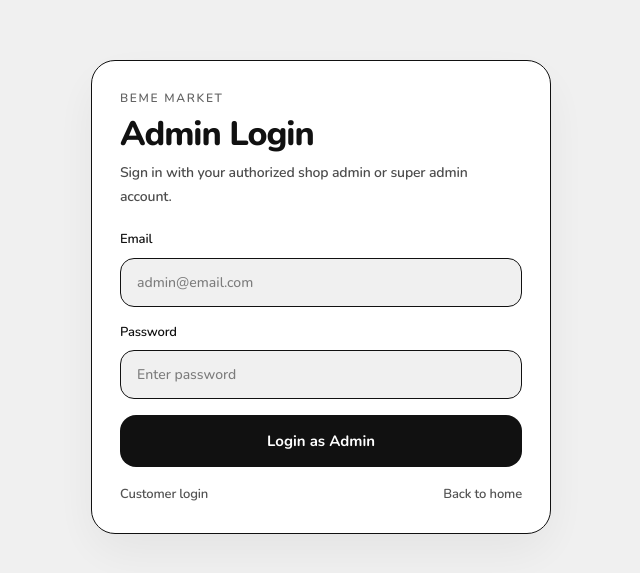
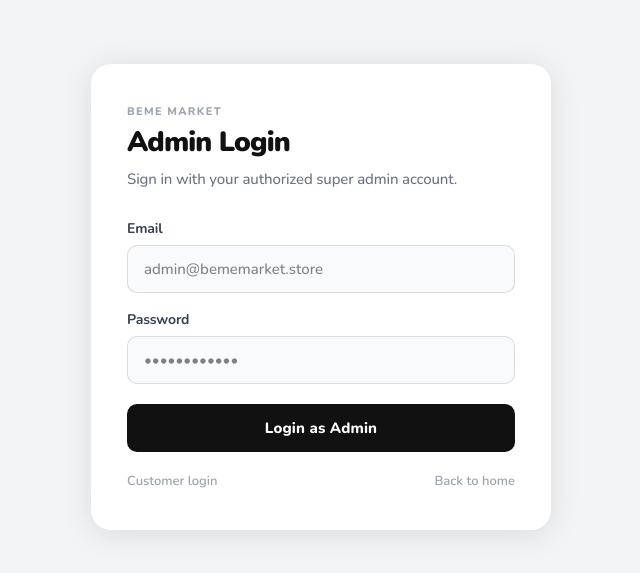
Before and after one commit to Orderion/Beme-Market, a React (Vite) app in the folder Beme-Frontend/: page /admin-login in a window 1280 px wide. Shown: the part 103-676 px from the top of the page, without its empty margins (319-959 px from the left). Built offline with nearby package versions, Linux system fonts and the light colour scheme; no server answers.

Commit message:
admin fix

```diff
--- a/Beme-Frontend/src/components/AdminRoute.jsx
+++ b/Beme-Frontend/src/components/AdminRoute.jsx
@@ -1,19 +1,19 @@
-import { Navigate, useLocation } from "react-router-dom";
+// src/components/AdminRoute.jsx
+import { Navigate } from "react-router-dom";
 import { useAuth } from "../context/AuthContext";
 
 export default function AdminRoute({ children }) {
-  const { user, isAdmin, loading } = useAuth();
-  const location = useLocation();
+  const { user, role, loading } = useAuth();
 
   if (loading) return null;
 
-  if (!user) {
-    return <Navigate to="/admin-login" replace state={{ from: location.pathname }} />;
-  }
+  if (!user) return <Navigate to="/admin-login" replace />;
 
-  if (!isAdmin) {
-    return <Navigate to="/admin-login" replace state={{ from: location.pathname }} />;
-  }
+  // Accept both "admin" (stored in Firestore) and
+  // "super_admin" (normalised by AuthContext)
+  const isAdmin = role === "super_admin" || role === "admin";
+
+  if (!isAdmin) return <Navigate to="/" replace />;
 
   return children;
 }
--- a/Beme-Frontend/src/components/auth/RequireAdmin.jsx
+++ b/Beme-Frontend/src/components/auth/RequireAdmin.jsx
@@ -1,15 +1,20 @@
-import { Navigate, useLocation } from "react-router-dom";
+// src/components/auth/RequireAdmin.jsx
+// Accepts role === "admin" OR role === "super_admin" from Firestore.
+import { Navigate } from "react-router-dom";
 import { useAuth } from "../../context/AuthContext";
 
 export default function RequireAdmin({ children }) {
-  const { isAdmin, loading } = useAuth();
-  const location = useLocation();
+  const { user, role, loading } = useAuth();
 
   if (loading) return null;
 
-  if (!isAdmin) {
-    return <Navigate to="/admin-login" replace state={{ from: location.pathname }} />;
-  }
+  if (!user) return <Navigate to="/admin-login" replace />;
+
+  // Accept both "admin" and "super_admin" — isSuperAdmin in AuthContext
+  // normalises "admin" → "super_admin", so checking either covers both.
+  const isAdmin = role === "super_admin" || role === "admin";
+
+  if (!isAdmin) return <Navigate to="/admin-login" replace />;
 
   return children;
 }
--- a/Beme-Frontend/src/pages/AdminLogin.jsx
+++ b/Beme-Frontend/src/pages/AdminLogin.jsx
@@ -1,115 +1,217 @@
-import { useMemo, useState } from "react";
-import { useLocation, useNavigate, Link } from "react-router-dom";
-import { useAuth } from "../context/AuthContext";
-import "./AdminLogin.css";
+import { useState } from "react";
+import { useNavigate } from "react-router-dom";
+import { signInWithEmailAndPassword, signOut } from "firebase/auth";
+import { doc, getDoc } from "firebase/firestore";
+import { auth, db } from "../firebase";
 
 export default function AdminLogin() {
   const navigate = useNavigate();
-  const location = useLocation();
-  const { login, logout } = useAuth();
+  const [email,    setEmail]    = useState("");
+  const [password, setPassword] = useState("");
+  const [error,    setError]    = useState("");
+  const [loading,  setLoading]  = useState(false);
 
-  const from = useMemo(() => {
-    return location.state?.from || "/admin";
-  }, [location.state]);
-
-  const [form, setForm] = useState({
-    email: "",
-    password: "",
-  });
-
-  const [loading, setLoading] = useState(false);
-  const [error, setError] = useState("");
-
-  const setField = (key) => (e) => {
-    setForm((prev) => ({
-      ...prev,
-      [key]: e.target.value,
-    }));
-  };
-
-  const handleSubmit = async (e) => {
+  const handleLogin = async (e) => {
     e.preventDefault();
     setError("");
-
-    const email = form.email.trim();
-    const password = form.password;
-
-    if (!email || !password) {
-      setError("Enter your admin email and password.");
-      return;
-    }
-
     setLoading(true);
 
     try {
-      const result = await login(email, password);
+      // 1. Sign in with Firebase Auth
+      const cred = await signInWithEmailAndPassword(auth, email.trim(), password);
 
-      if (!result || !["super_admin", "shop_admin"].includes(result.role)) {
-        await logout();
+      // 2. Read the user's role directly from Firestore
+      const snap = await getDoc(doc(db, "users", cred.user.uid));
+      const rawRole = String(snap.data()?.role || "").trim().toLowerCase();
+
+      // 3. Accept any admin variant stored in Firestore
+      //    ("admin", "super_admin" — shop_admin is removed from the new system)
+      const isAdmin = rawRole === "admin" || rawRole === "super_admin";
+
+      if (!isAdmin) {
+        // Sign them out — they shouldn't be in admin session
+        await signOut(auth);
         setError("This account is not authorized for admin access.");
-        setLoading(false);
         return;
       }
 
-      await result.user.getIdToken(true);
-      navigate(from, { replace: true });
+      // 4. Authorized — go to admin hub
+      navigate("/admin", { replace: true });
+
     } catch (err) {
-      console.error("Admin login failed:", err);
-      setError(err?.message || "Admin login failed. Please try again.");
+      // Firebase auth error codes
+      if (err.code === "auth/user-not-found" || err.code === "auth/wrong-password" || err.code === "auth/invalid-credential") {
+        setError("Incorrect email or password.");
+      } else if (err.code === "auth/too-many-requests") {
+        setError("Too many attempts. Please wait a moment and try again.");
+      } else if (err.code === "auth/invalid-email") {
+        setError("Please enter a valid email address.");
+      } else {
+        setError(err.message || "Login failed. Please try again.");
+      }
+    } finally {
       setLoading(false);
     }
   };
 
   return (
-    <div className="admin-login-page">
-      <div className="admin-login-card">
-        <p className="admin-login-eyebrow">Beme Market</p>
-        <h1 className="admin-login-title">Admin Login</h1>
-        <p className="admin-login-subtitle">
-          Sign in with your authorized shop admin or super admin account.
-        </p>
+    <div style={{
+      minHeight: "100vh",
+      background: "#F3F4F6",
+      display: "flex",
+      alignItems: "center",
+      justifyContent: "center",
+      padding: "24px 16px",
+      fontFamily: "var(--font-main, 'Nunito', system-ui, sans-serif)",
+    }}>
+      <div style={{
+        background: "#fff",
+        borderRadius: 20,
+        padding: "40px 36px",
+        width: "100%",
+        maxWidth: 460,
+        boxShadow: "0 4px 32px rgba(0,0,0,0.10)",
+      }}>
+        {/* Header */}
+        <div style={{ marginBottom: 28 }}>
+          <div style={{ fontSize: 11, fontWeight: 800, letterSpacing: "0.12em", textTransform: "uppercase", color: "#9CA3AF", marginBottom: 8 }}>
+            Beme Market
+          </div>
+          <h1 style={{ fontSize: 28, fontWeight: 900, color: "#111", letterSpacing: "-0.03em", margin: "0 0 10px" }}>
+            Admin Login
+          </h1>
+          <p style={{ fontSize: 15, color: "#6B7280", fontWeight: 500, margin: 0, lineHeight: 1.5 }}>
+            Sign in with your authorized super admin account.
+          </p>
+        </div>
 
-        <form className="admin-login-form" onSubmit={handleSubmit}>
-          <label className="admin-login-label">
-            <span>Email</span>
+        {/* Form */}
+        <form onSubmit={handleLogin}>
+          <div style={{ marginBottom: 16 }}>
+            <label style={{ display: "block", fontSize: 14, fontWeight: 700, color: "#374151", marginBottom: 6 }}>
+              Email
+            </label>
             <input
               type="email"
-              value={form.email}
-              onChange={setField("email")}
-              placeholder="admin@email.com"
+              value={email}
+              onChange={(e) => setEmail(e.target.value)}
+              placeholder="admin@bememarket.store"
+              required
               autoComplete="email"
-              disabled={loading}
+              style={{
+                width: "100%",
+                padding: "13px 16px",
+                border: "1.5px solid rgba(0,0,0,0.12)",
+                borderRadius: 10,
+                fontSize: 15,
+                fontFamily: "inherit",
+                fontWeight: 500,
+                color: "#111",
+                background: "#F9FAFB",
+                outline: "none",
+                boxSizing: "border-box",
+                transition: "border-color 0.15s",
+              }}
+              onFocus={e => e.target.style.borderColor = "#046EF2"}
+              onBlur={e  => e.target.style.borderColor = "rgba(0,0,0,0.12)"}
             />
-          </label>
+          </div>
 
-          <label className="admin-login-label">
-            <span>Password</span>
+          <div style={{ marginBottom: 20 }}>
+            <label style={{ display: "block", fontSize: 14, fontWeight: 700, color: "#374151", marginBottom: 6 }}>
+              Password
+            </label>
             <input
               type="password"
-              value={form.password}
-              onChange={setField("password")}
-              placeholder="Enter password"
+              value={password}
+              onChange={(e) => setPassword(e.target.value)}
+              placeholder="••••••••••••"
+              required
               autoComplete="current-password"
-              disabled={loading}
+              style={{
+                width: "100%",
+                padding: "13px 16px",
+                border: "1.5px solid rgba(0,0,0,0.12)",
+                borderRadius: 10,
+                fontSize: 15,
+                fontFamily: "inherit",
+                fontWeight: 500,
+                color: "#111",
+                background: "#F9FAFB",
+                outline: "none",
+                boxSizing: "border-box",
+                transition: "border-color 0.15s",
+              }}
+              onFocus={e => e.target.style.borderColor = "#046EF2"}
+              onBlur={e  => e.target.style.borderColor = "rgba(0,0,0,0.12)"}
             />
-          </label>
+          </div>
 
-          {error ? <div className="admin-login-error">{error}</div> : null}
+          {/* Error */}
+          {error && (
+            <div style={{
+              padding: "12px 16px",
+              background: "rgba(239,68,68,0.07)",
+              border: "1px solid rgba(239,68,68,0.2)",
+              borderRadius: 10,
+              fontSize: 14,
+              fontWeight: 600,
+              color: "#DC2626",
+              marginBottom: 16,
+            }}>
+              {error}
+            </div>
+          )}
 
-          <button type="submit" className="admin-login-btn" disabled={loading}>
-            {loading ? "Signing in..." : "Login as Admin"}
+          {/* Submit */}
+          <button
+            type="submit"
+            disabled={loading}
+            style={{
+              width: "100%",
+              padding: "14px",
+              background: loading ? "#374151" : "#111",
+              color: "#fff",
+              border: "none",
+              borderRadius: 10,
+              fontSize: 15,
+              fontWeight: 800,
+              cursor: loading ? "not-allowed" : "pointer",
+              fontFamily: "inherit",
+              letterSpacing: "0.01em",
+              transition: "background 0.15s",
+              display: "flex",
+              alignItems: "center",
+              justifyContent: "center",
+              gap: 8,
+            }}
+          >
+            {loading ? (
+              <>
+                <svg width="16" height="16" viewBox="0 0 24 24" fill="none" stroke="#fff" strokeWidth="2.5" strokeLinecap="round" style={{ animation: "spin 0.8s linear infinite" }}>
+                  <circle cx="12" cy="12" r="10" strokeOpacity="0.3"/>
+                  <path d="M12 2a10 10 0 0 1 10 10"/>
+                </svg>
+                Signing in…
+              </>
+            ) : "Login as Admin"}
           </button>
         </form>
 
-        <div className="admin-login-footer">
-          <Link to="/login" className="admin-login-link">
+        {/* Footer links */}
+        <div style={{ display: "flex", justifyContent: "space-between", marginTop: 20 }}>
+          <button onClick={() => navigate("/login")}
+            style={{ background: "none", border: "none", cursor: "pointer", fontSize: 13, fontWeight: 600, color: "#9CA3AF", fontFamily: "inherit", padding: 0 }}>
             Customer login
-          </Link>
-          <Link to="/" className="admin-login-link">
+          </button>
+          <button onClick={() => navigate("/")}
+            style={{ background: "none", border: "none", cursor: "pointer", fontSize: 13, fontWeight: 600, color: "#9CA3AF", fontFamily: "inherit", padding: 0 }}>
             Back to home
-          </Link>
+          </button>
         </div>
       </div>
+
+      <style>{`@keyframes spin { to { transform: rotate(360deg); } }`}</style>
     </div>
   );
 }
```
